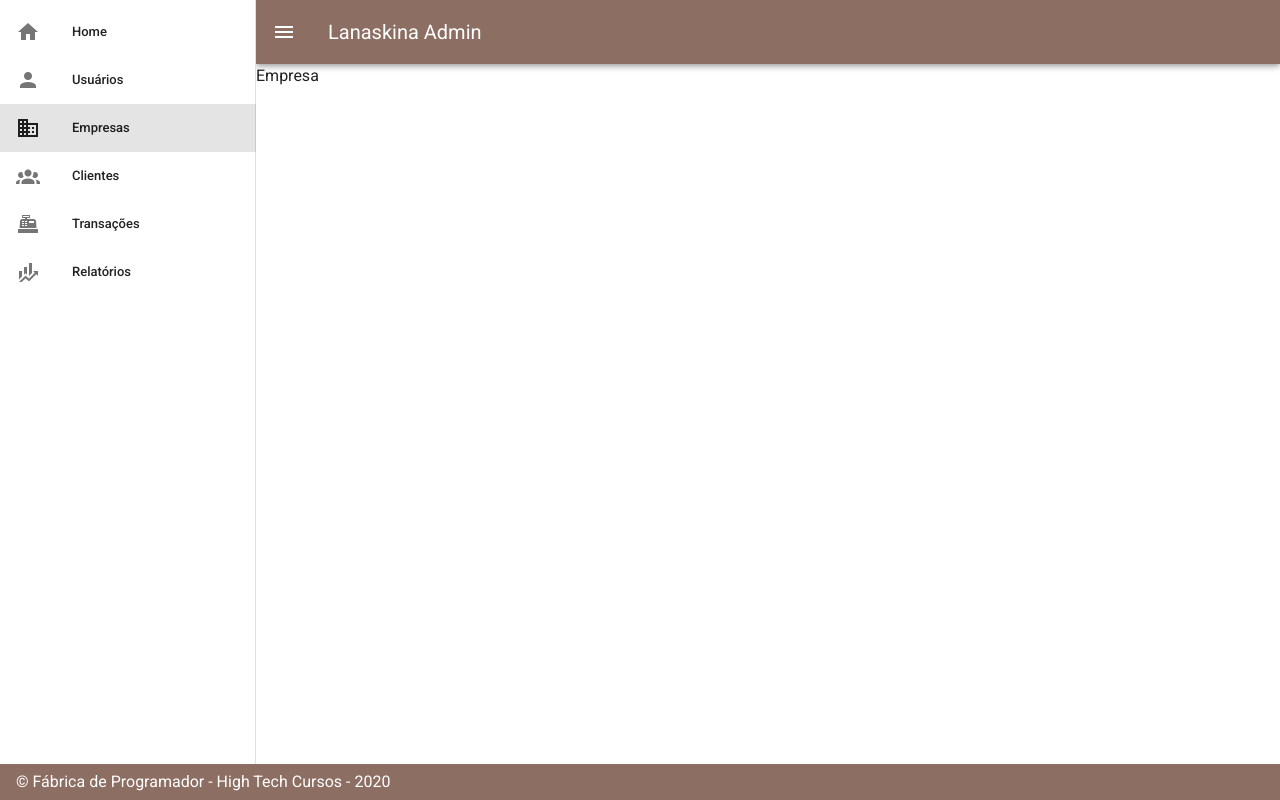
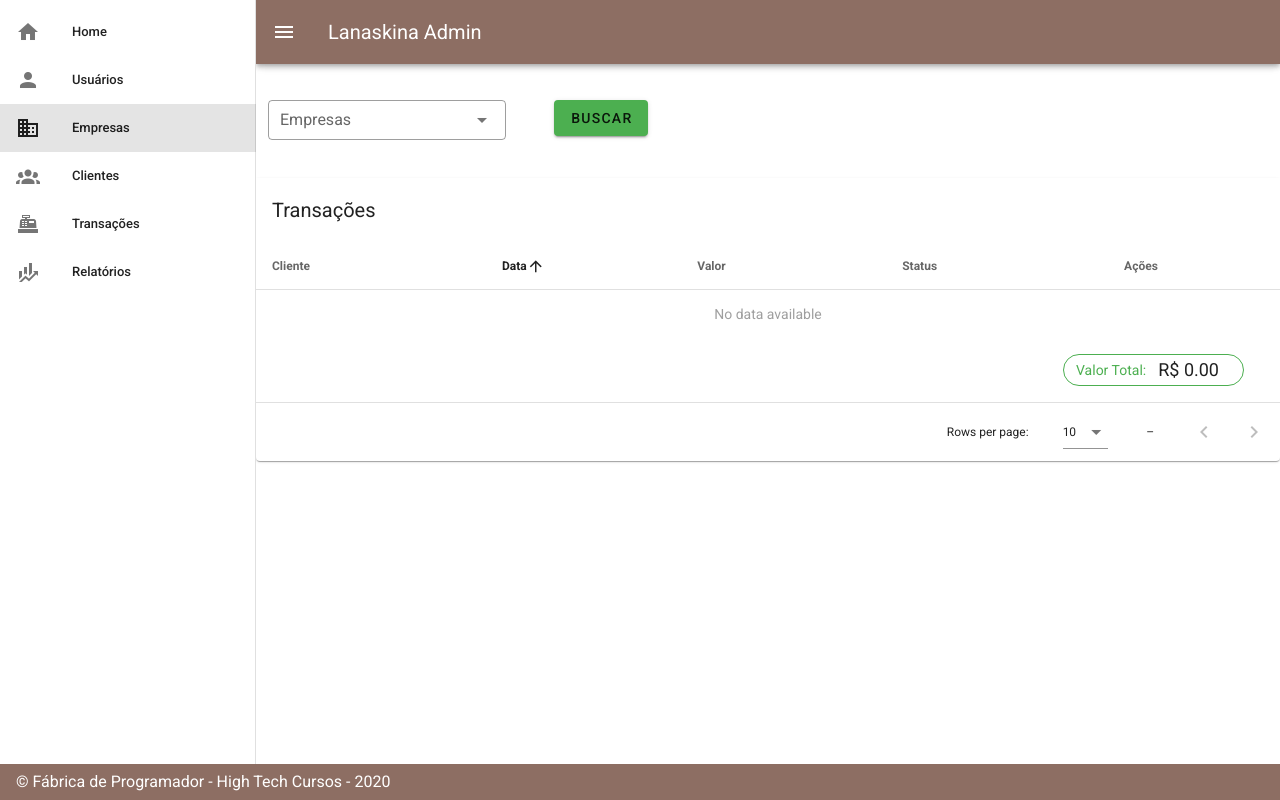
Before and after one commit to fabricadeprogramador/t29-lanaskina-admin, a Vue app: page /#/empresas in a window 1280 px wide. Built offline with nearby package versions, Linux system fonts and the light colour scheme.

Commit message:
Criado select, botao de busca e inserido component transaçao na tela de empresa

```diff
--- a/src/components/Transações.vue
+++ b/src/components/Transações.vue
@@ -230,7 +230,7 @@ export default {
 
   methods: {
     initialize() {
-      console.log(this.isViewsTransacoes);
+     // console.log(this.isViewsTransacoes);
       if (this.isViewsTransacoes) {
         this.cabecalhoTransacoes.splice(1, 0, {
           text: "Empresa",
--- a/src/views/Empresas.vue
+++ b/src/views/Empresas.vue
@@ -1,11 +1,296 @@
 <template>
   <div>
-    Empresa
+    <v-row justify="center">
+      <v-col sm="9">
+        <v-slide-y-transition leave-absolute>
+          <v-alert class="mt-3" type="warning" v-if="validacao != ''">{{validacao}}</v-alert>
+        </v-slide-y-transition>
+      </v-col>
+    </v-row>
+    <v-row fluid>
+      <v-col cols="8" sm="3" class="ma-3">
+        <v-select
+          :items="transacoesGeral"
+          label="Empresas"
+          outlined
+          item-text="empresa.nome"
+          item-value="empresa.nome"
+          v-model="selectEmpresa"
+          dense
+        ></v-select>
+      </v-col>
+      <v-col cols="6" sm="3" class="ma-3 mt-3">
+        <v-btn color="green" @click="buscarTransacaoDaEmpresa">Buscar</v-btn>
+      </v-col>
+    </v-row>
+    <transacoes :movimentacao_empresa="transacoesPorEmpresa" :isViewsTransacoes="false"></transacoes>
   </div>
 </template>
 
 <script>
-export default {};
+import transacoes from "../components/Transações";
+
+export default {
+  components: {
+    transacoes,
+  },
+  data: () => ({
+    transacoesGeral: [],
+    selectEmpresa: "",
+    validacao: "",
+    transacoesPorEmpresa: [],
+  }),
+  created() {
+    this.initTransacoesDasEmpresas();
+  },
+  methods: {
+    initTransacoesDasEmpresas() {
+      this.transacoesGeral = [
+        {
+          id: 0,
+          ativo: true,
+          cliente: {
+            id: 0,
+            nome: "Carlos Francisco Chaves",
+            username: "jao01",
+            senha: "123",
+            role: "ADMIN",
+            ativo: false,
+          },
+          idTransacoes: 0,
+          dataTransacoes: "11/01/2020",
+          valor: 48.5,
+          empresa: {
+            id: 0,
+            nome: "Petisco de Gato",
+            endereco: {
+              rua: "Esquina do gato",
+              numero: 15,
+              bairro: "Gato Preto",
+            },
+          },
+          produtos: [
+            {
+              id: 0,
+              nome: "Espetinho Simples",
+              valor: 8.0,
+            },
+            {
+              id: 1,
+              nome: "Espetinho com mandioca",
+              valor: 10.5,
+            },
+            {
+              id: 1,
+              nome: "Espetinho com Completo",
+              valor: 30.0,
+            },
+          ],
+          status: "Concluido",
+        },
+
+        {
+          id: 1,
+          ativo: false,
+          cliente: {
+            id: 1,
+            nome: "Maria da Silva",
+            username: "mariaa",
+            senha: "123",
+            role: "ADMIN",
+            ativo: true,
+          },
+          idTransacoes: 1,
+          dataTransacoes: "11/01/2020",
+          valor: 100.3456,
+          empresa: {
+            id: 1,
+            nome: "Espetinho Gordo",
+            endereco: {
+              rua: "Esquina do gato",
+              numero: 15,
+              bairro: "Gato Preto",
+            },
+          },
+          produtos: [
+            {
+              id: 0,
+              nome: "Espetinho Completo",
+              valor: 50.0324,
+            },
+            {
+              id: 1,
+              nome: "Espetinho com mandioca",
+              valor: 50.3,
+            },
+          ],
+          status: "Aberto",
+        },
+
+        {
+          id: 2,
+          ativo: true,
+          cliente: {
+            id: 2,
+            nome: "Jão da Silva",
+            username: "jao01",
+            senha: "123",
+            role: "ADMIN",
+            ativo: true,
+          },
+          idTransacoes: 2,
+          dataTransacoes: "11/01/2020",
+          valor: 22.5,
+          empresa: {
+            id: 0,
+            nome: "Petisco de Gato",
+            endereco: {
+              rua: "Esquina do gato",
+              numero: 15,
+              bairro: "Gato Preto",
+            },
+          },
+          produtos: [
+            {
+              id: 0,
+              nome: "Espetinho simples",
+              valor: 12.0,
+            },
+            {
+              id: 1,
+              nome: "Espetinho com mandioca",
+              valor: 10.5,
+            },
+          ],
+          status: "Cancelado",
+        },
+
+        {
+          id: 3,
+          ativo: true,
+          cliente: {
+            id: 3,
+            nome: "Jão Pedro Souza",
+            username: "jao01",
+            senha: "123",
+            role: "ADMIN",
+            ativo: true,
+          },
+          dataTransacoes: "11/01/2020",
+          valor: 100,
+          empresa: {
+            id: 2,
+            nome: "Gato Assado",
+            endereco: {
+              rua: "Esquina do gato",
+              numero: 15,
+              bairro: "Gato Preto",
+            },
+          },
+          produtos: [
+            {
+              id: 0,
+              nome: "Espetinho Completo",
+              valor: 60.0,
+            },
+            {
+              id: 1,
+              nome: "Espetinho com mandioca",
+              valor: 40.0,
+            },
+          ],
+          status: "Concluido",
+        },
+        {
+          id: 4,
+          ativo: true,
+          cliente: {
+            id: 4,
+            nome: "Amarildo Duarte",
+            username: "jao01",
+            senha: "123",
+            role: "ADMIN",
+            ativo: false,
+          },
+          idTransacoes: 3,
+          dataTransacoes: "11/01/2020",
+          valor: 48.5,
+          empresa: {
+            id: 3,
+            nome: "Espetinho de Gato",
+            endereco: {
+              rua: "Esquina do gato",
+              numero: 15,
+              bairro: "Gato Preto",
+            },
+          },
+          produtos: [
+            {
+              id: 0,
+              nome: "Espetinho Completo",
+              valor: 48.5,
+            },
+          ],
+          status: "Concluido",
+        },
+
+        {
+          id: 5,
+          ativo: false,
+          cliente: {
+            id: 5,
+            nome: "Silvana da Costa",
+            username: "jao01",
+            senha: "123",
+            role: "ADMIN",
+            ativo: false,
+          },
+          idTransacoes: 4,
+          dataTransacoes: "11/01/2020",
+          valor: 100,
+          empresa: {
+            id: 4,
+            nome: "João do Espeto",
+            endereco: {
+              rua: "Esquina do gato",
+              numero: 15,
+              bairro: "Gato Preto",
+            },
+          },
+          produtos: [
+            {
+              id: 0,
+              nome: "Espetinho Completo",
+              valor: 75.5,
+            },
+            {
+              id: 1,
+              nome: "Espetinho com mandioca",
+              valor: 24.5,
+            },
+          ],
+          status: "Aberto",
+        },
+      ];
+    },
+    buscarTransacaoDaEmpresa() {
+      //alert(this.empresaSelecionada)
+      if (this.selectEmpresa == "") {
+        this.validacao = "Selecione uma empresa";
+        return;
+      }
+      this.validacao = "";
+
+      this.transacoesPorEmpresa.splice(0, this.transacoesPorEmpresa.length);
+
+      for (let i = 0; i < this.transacoesGeral.length; i++) {
+        if (this.transacoesGeral[i].empresa.nome == this.selectEmpresa) {
+          this.transacoesPorEmpresa.push(this.transacoesGeral[i]);
+        }
+      }
+    },
+  },
+};
 </script>
 
 <style>
```
